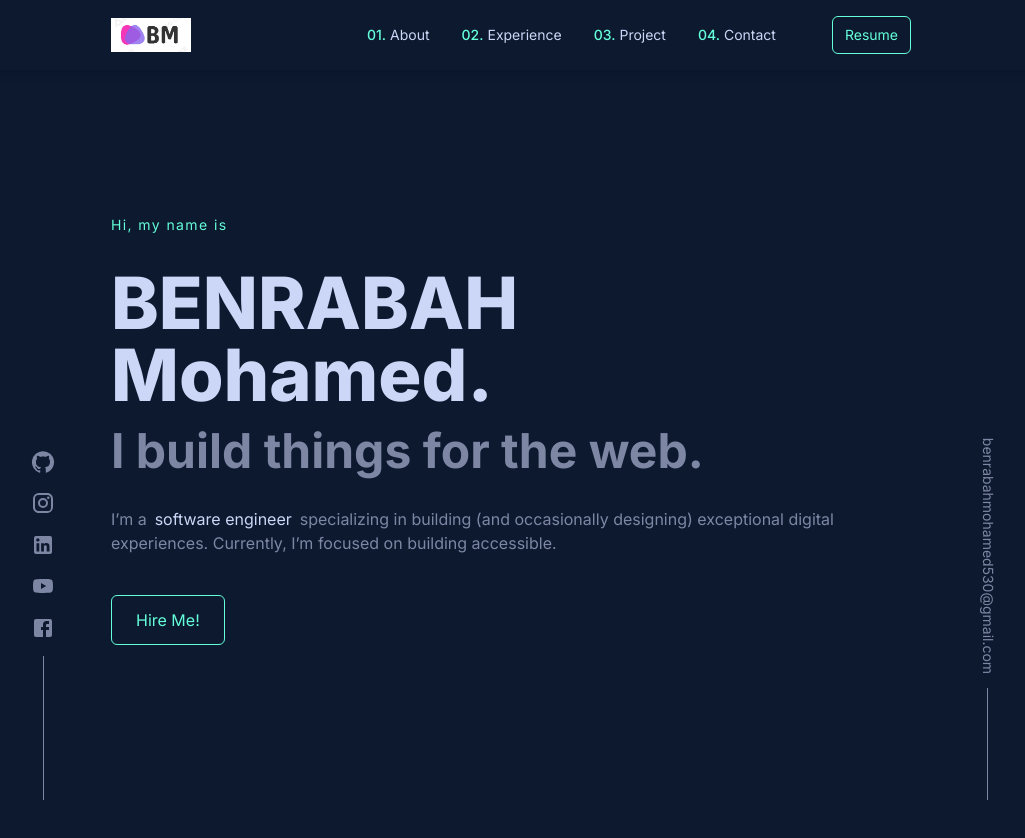
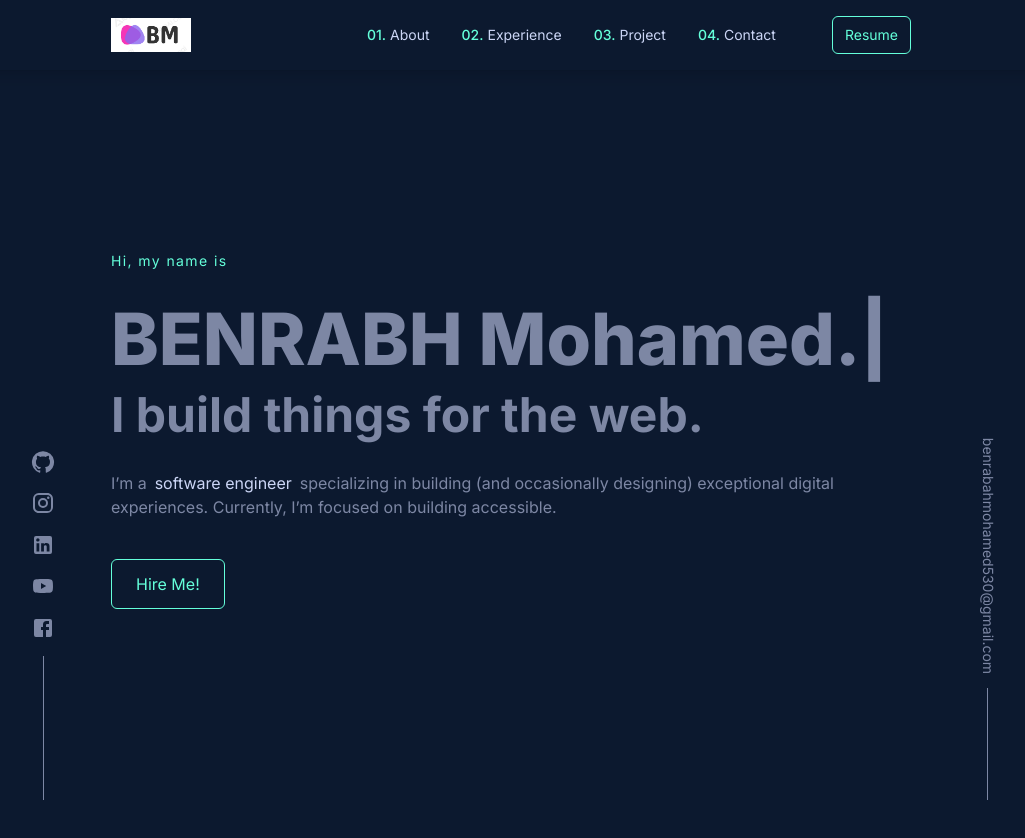
Before and after one commit to mohamed7372/Portfolio, a React (Create React App) app: page / in a window 1280 px wide. Shown: the top 838 px of the page, without its empty margins (129-1154 px from the left). Built offline with nearby package versions, Linux system fonts and the light colour scheme.

Commit message:
add some animation

```diff
--- a/package.json
+++ b/package.json
@@ -17,6 +17,7 @@
     "react-dom": "^18.2.0",
     "react-feather": "^2.0.10",
     "react-scripts": "5.0.1",
+    "react-typed": "^1.2.0",
     "web-vitals": "^2.1.4"
   },
   "scripts": {
--- a/src/components/sections/Header.jsx
+++ b/src/components/sections/Header.jsx
@@ -1,24 +1,33 @@
+import { useEffect } from "react";
 import Button from "../ui/Button";
 
 import AOS from 'aos';
 import 'aos/dist/aos.css'; // You can also use <link> for styles
-import { useEffect } from "react";
+
+import Typed from 'react-typed';
 
 const Header = () => {
     useEffect(() => {
-        AOS.init({duration:4000});
+        AOS.init({duration:2000});
     }, [])
 
     return (
-        <div className="responsive min-h-screen flex flex-col justify-center -mt-10 w-full" data-aos='fade-in'>
-            <h6 className="text-primary-200 tracking-widest text-sm">Hi, my name is</h6>
-            <h1 className="text-secondary-100 font-extrabold text-4xl md:text-7xl mt-8 mb-4">BENRABAH Mohamed.</h1>
-            <h1 className="text-2xl md:text-5xl font-bold mb-8">I build things for the web.</h1>
-            <p>
+        <div className="responsive min-h-screen flex flex-col justify-center -mt-10 w-full">
+            <h6 className="text-primary-200 tracking-widest text-sm" data-aos='fade-down'>Hi, my name is</h6>
+            <h1 className="text-secondary-100 font-extrabold text-4xl md:text-7xl mt-8 mb-4">
+                <Typed
+                    strings={['BENRABH Mohamed.']}
+                    typeSpeed={40}
+                    backSpeed={50}
+                    // attr="placeholder"
+                    loop />
+            </h1>
+            <h1 className="text-2xl md:text-5xl font-bold mb-8" data-aos='fade-right'>I build things for the web.</h1>
+            <p data-aos='fade-up'>
                 I’m a
                 <span className="mx-2 text-secondary-100 hover:underline hover:text-primary-200 cursor-pointer transition duration-300 ease-in">software engineer</span>
                 specializing in building (and occasionally designing) exceptional digital experiences. Currently, I’m focused on building accessible.</p>
-            <div className="mt-10">
+            <div className="mt-10" data-aos='fade-up'>
                 <a href="#contact">
                     <Button
                         name_btn='Hire Me!'
--- a/src/layout/Footer.jsx
+++ b/src/layout/Footer.jsx
@@ -1,7 +1,13 @@
-import React from 'react'
+import React, { useEffect } from 'react'
 import SocialMedia from '../components/ui/SocialMedia'
+import AOS from 'aos';
+import 'aos/dist/aos.css'; // You can also use <link> for styles
 
 const Footer = () => {
+    useEffect(() => {
+        AOS.init({duration:2000});
+    }, [])
+
     return (
         // <div className='px-32 w-full h-fit fixed bottom-0 left-0 flex justify-between'>
         <div className=''>
--- a/src/layout/NavBar.jsx
+++ b/src/layout/NavBar.jsx
@@ -3,11 +3,18 @@ import fileDownload from 'js-file-download'
 import Notification from '../components/ui/Notification'
 import Button from "../components/ui/Button";
 import Logo from '../assets/img/logo.png'
-import { useState } from 'react';
+import { useEffect, useState } from 'react';
+
+import AOS from 'aos';
+import 'aos/dist/aos.css';
 
 const NavBar = () => {
     const [notification, showNotification] = useState(false)
     const [hideNot, setHideNot] = useState(false)
+
+    useEffect(() => {
+        AOS.init({duration:2000});
+    }, [])
 
     const handleDownload = (url, filename) => {
         axios.get(url, {
@@ -39,34 +46,34 @@ const NavBar = () => {
             }
             <div className="responsive w-full h-50 flex justify-between items-center py-4">
 
-                <img src={ Logo} alt="" className="w-20"/>
+                <img src={ Logo} alt="" className="w-20" data-aos='fade-out'/>
                 {/* <h1 className="font-extrabold text-xl">BENRABAH.Mohamed</h1> */}
                 <ul className="flex text-sm">
-                    <li className="px-4 py-2 text-secondary-100 cursor-pointer hover:text-primary-200 hidden lg:flex items-center transition duration-300 ease-in">
+                    <li data-aos='zoom-in' className="px-4 py-2 text-secondary-100 cursor-pointer hover:text-primary-200 hidden lg:flex items-center transition duration-300 ease-in">
                         <a href="#about">
                             <span className="text-primary-200 font-medium mr-1">01.</span>
                             About
                         </a>
                     </li>
-                    <li className="px-4 py-2 text-secondary-100 cursor-pointer hover:text-primary-200 hidden lg:flex items-center transition duration-300 ease-in">
+                    <li data-aos='zoom-in' className="px-4 py-2 text-secondary-100 cursor-pointer hover:text-primary-200 hidden lg:flex items-center transition duration-300 ease-in">
                         <a href="#experience">
                             <span className="text-primary-200 font-medium mr-1">02.</span>
                             Experience
                         </a>
                     </li>
-                    <li className="px-4 py-2 text-secondary-100 cursor-pointer hover:text-primary-200 hidden lg:flex items-center transition duration-300 ease-in">
+                    <li data-aos='zoom-in' className="px-4 py-2 text-secondary-100 cursor-pointer hover:text-primary-200 hidden lg:flex items-center transition duration-300 ease-in">
                         <a href="#project">
                             <span className="text-primary-200 font-medium mr-1">03.</span>
                             Project
                         </a>
                     </li>
-                    <li className="px-4 py-2 mr-10 text-secondary-100 cursor-pointer hover:text-primary-200 hidden lg:flex items-center transition duration-300 ease-in">
+                    <li data-aos='zoom-in' className="px-4 py-2 mr-10 text-secondary-100 cursor-pointer hover:text-primary-200 hidden lg:flex items-center transition duration-300 ease-in">
                         <a href="#contact">
                             <span className="text-primary-200 font-medium mr-1">04.</span>
                             Contact
                         </a>
                     </li>
-                    <li className="">
+                    <li data-aos='zoom-in' className="">
                         <Button name_btn='Resume' padding='px-3 py-2'
                             handleBtn={() => handleDownload('../../BENRABAH Mohamed CV-FR v-2.7.pdf', 'BENRABAH Mohamed CV-FR.pdf')}/>
                     </li>
```
Also changed, not shown: 1 other file (tests, documents, lock files or other folders).
